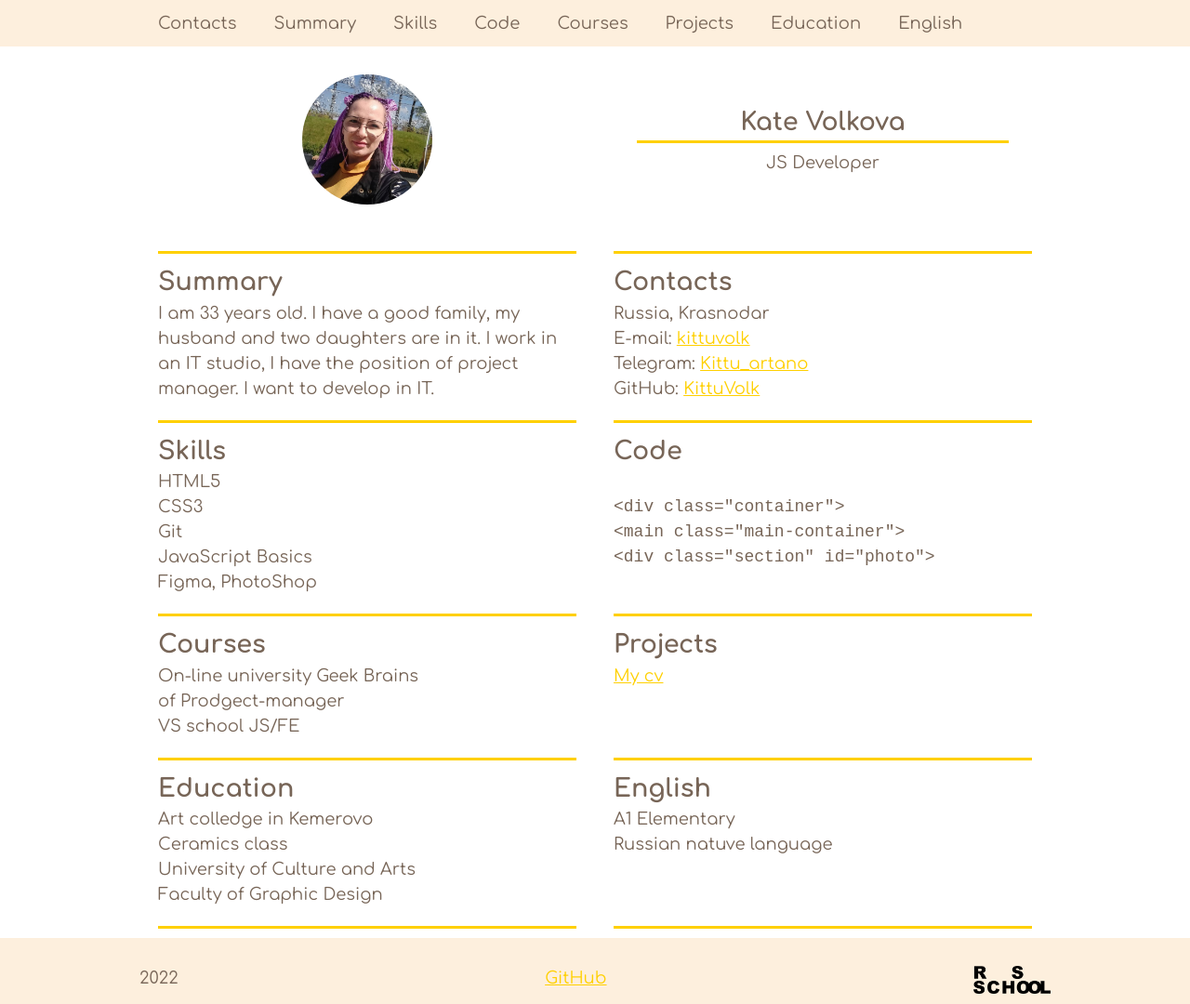
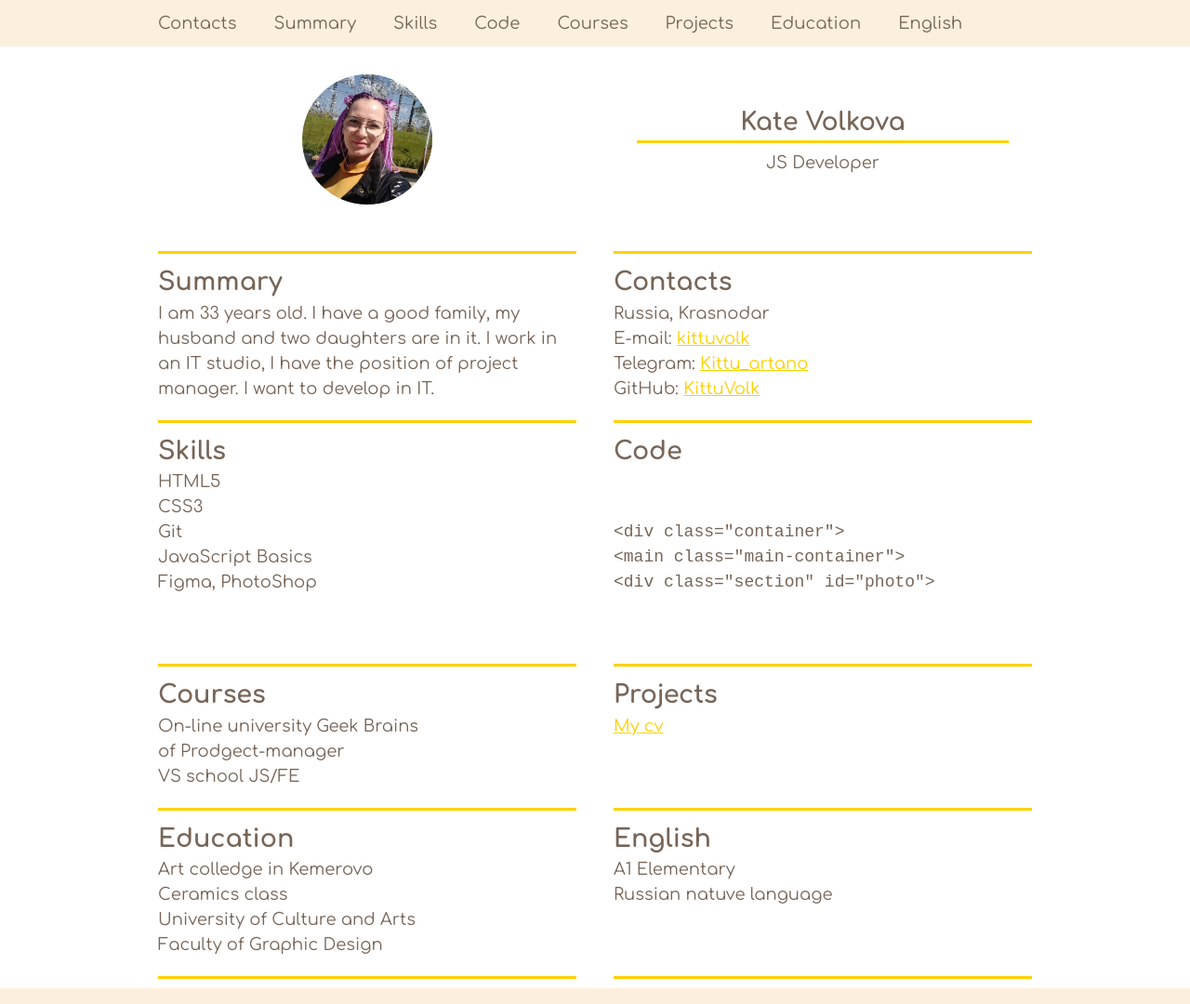
Before and after one commit to KittuVolk/rsschool-cv, a plain HTML site: page index.html in a window 1280 px wide. Shown: the top 1080 px of the page at 93% size. Drawn offline with Linux system fonts and the light colour scheme.

Commit message:
fix: error validation

```diff
--- a/index.html
+++ b/index.html
@@ -68,13 +68,13 @@
             </section>
             <section class="section" id="code">
                 <h2>Code</h2>
-                <code>
-                   <pre>
-<<span>div</span> class="container">
-<<span>main</span> class="main-container">
-<<span>div</span> class="section" id="photo">
-                   </pre>
-                  </code>
+                <pre><code>
+
+&lt;div class="container">
+&lt;main class="main-container">
+&lt;div class="section" id="photo">
+
+                  </code></pre>
             </section>
             <section class="section" id="courses">
                 <h2>Courses</h2>
```
